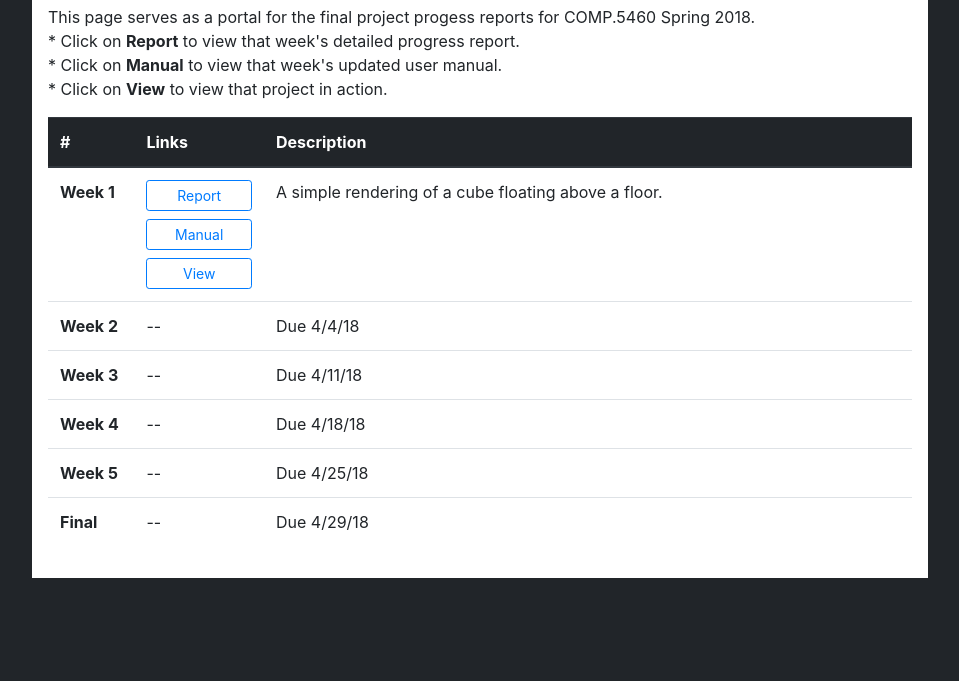
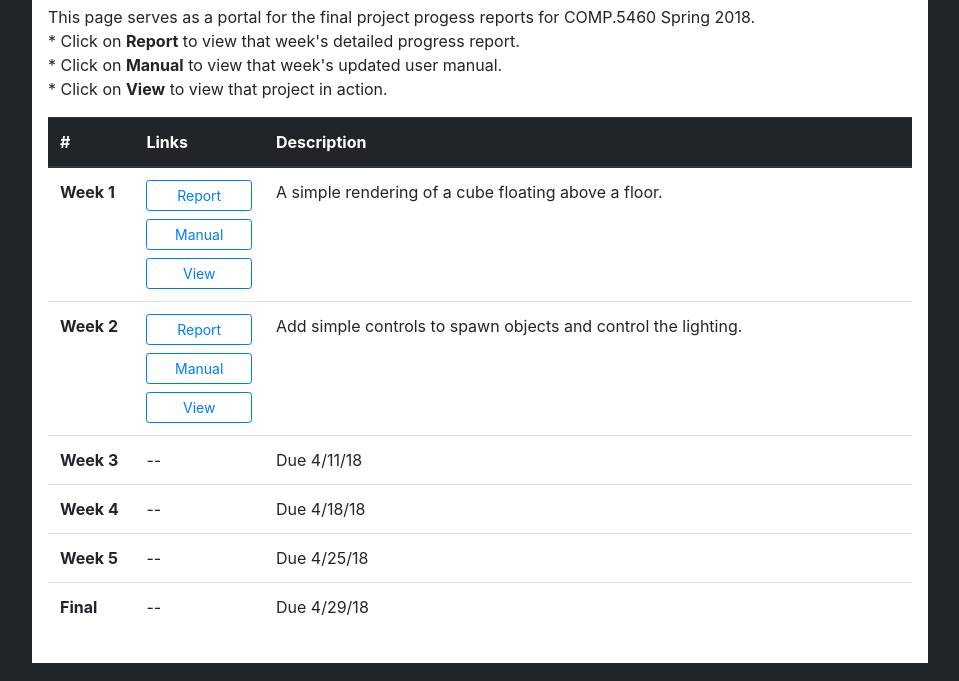
Before and after one commit to argaudreau/546s2018-final-project-agaudrea, a plain HTML site: page index.html in a window 1280 px wide. Shown: the part 119-800 px from the top of the page, without its empty margins (160-1119 px from the left). Drawn offline with nearby package versions, Linux system fonts and the light colour scheme.

Commit message:
Update portal

```diff
--- a/index.html
+++ b/index.html
@@ -49,10 +49,12 @@
         <tr>
           <td><b>Week 2</b></td>
           <td>
-            --
+            <button id="button-report-2" class="btn btn-outline-primary btn-sm btn-block">Report</button>
+            <button id="button-manual-2" class="btn btn-outline-primary btn-sm btn-block">Manual</button>
+            <button id="button-view-2" class="btn btn-outline-primary btn-sm btn-block">View</button>
           </td>
           <td>
-            Due 4/4/18
+            Add simple controls to spawn objects and control the lighting.
           </td>
         </tr>
         <tr>
--- a/js/index.js
+++ b/js/index.js
@@ -11,3 +11,17 @@ btnManual1.addEventListener('click', function() {
 btnView1.addEventListener('click', function() {
   window.location = "/~agaudrea/427546s2018/final-project/1/index.html";
 });
+
+// Week 2
+let btnReport2 = document.getElementById('button-report-2'),
+  btnManual2 = document.getElementById('button-manual-2'),
+  btnView2 = document.getElementById('button-view-2');
+btnReport2.addEventListener('click', function() {
+  window.location = "/~agaudrea/427546s2018/final-project/2/report-2.txt";
+});
+btnManual2.addEventListener('click', function() {
+  window.location = "/~agaudrea/427546s2018/final-project/2/manual-2.txt";
+});
+btnView2.addEventListener('click', function() {
+  window.location = "/~agaudrea/427546s2018/final-project/2/index.html";
+});
```
